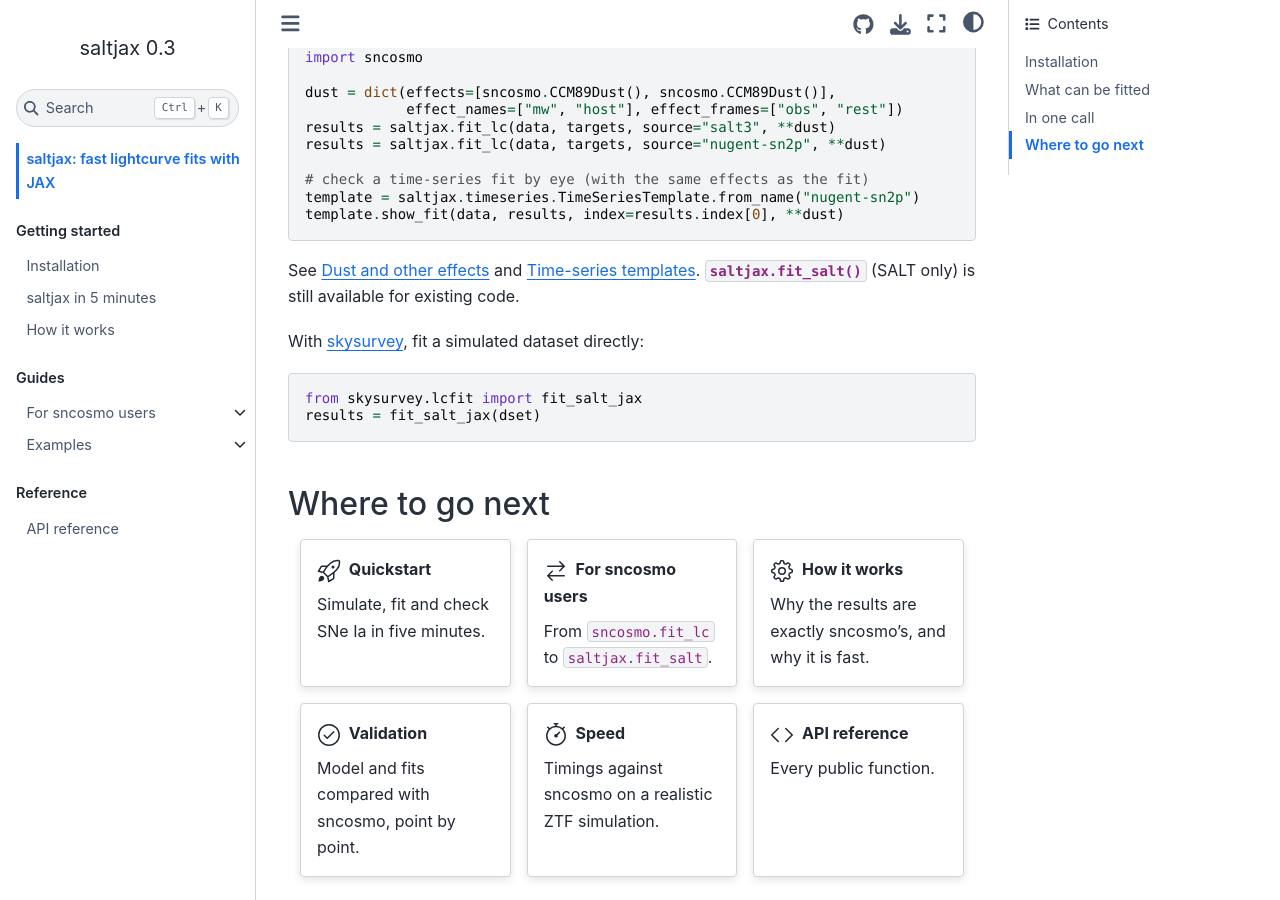
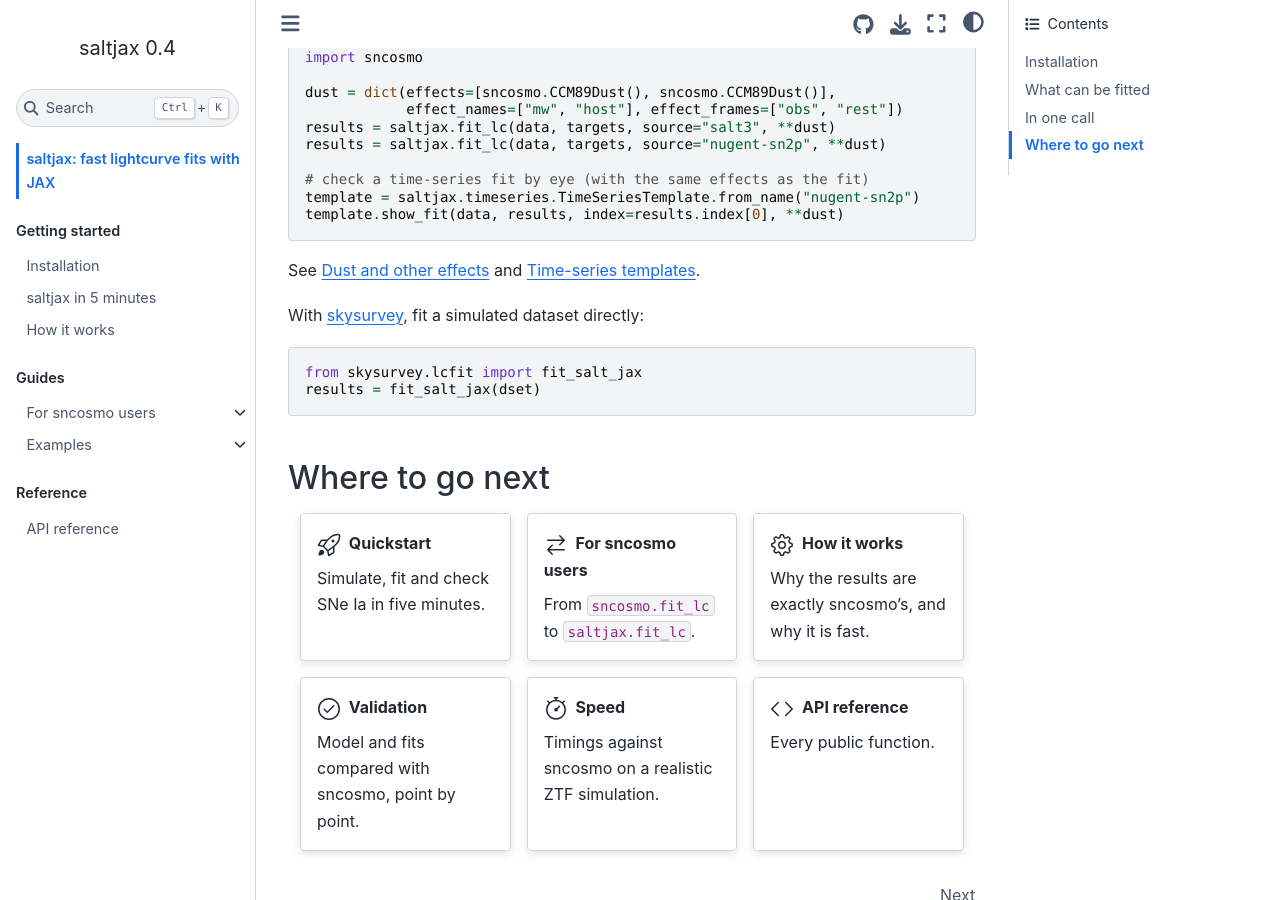
Before and after one commit to MickaelRigault/saltjax, a Sphinx documentation site: the page built from docs/index.rst, in a window 1280 px wide and 900 px high, scrolled down 1907 px. Built offline with Sphinx 7.4.7 and the Sphinx Book theme 1.1.4, drawn with Linux system fonts in a browser that asks for light colours.

Commit message:
Remove fit_salt from the top level: fit_lc is the only entry point (v0.4.0)
- saltjax.fit_lc is the single top-level function; the SALT fitter stays
  available as saltjax.fit.fit_salt (what fit_lc calls for SALT sources).
- Docstrings, README, docs pages and notebooks (dust, speed, validation,
  quickstart, from_sncosmo) use saltjax.fit_lc. Notebook calls only pass
  fit_salt options, so fit_lc runs the same fitter: stored outputs are
  unchanged (labels of printed timings renamed accordingly).
- Tests: test_fit.py tests saltjax.fit.fit_salt; others use fit_lc.
- Version 0.4.0 (breaking: saltjax.fit_salt -> saltjax.fit_lc).

Co-Authored-By: Claude Opus 5.5 <noreply@anthropic.com>

```diff
--- a/docs/index.rst
+++ b/docs/index.rst
@@ -102,8 +102,7 @@ The same effects whatever the source, e.g. Milky Way and host dust with per-targ
    template = saltjax.timeseries.TimeSeriesTemplate.from_name("nugent-sn2p")
    template.show_fit(data, results, index=results.index[0], **dust)
 
-See :doc:`examples/dust` and :doc:`examples/timeseries`. :func:`saltjax.fit_salt` (SALT only)
-is still available for existing code.
+See :doc:`examples/dust` and :doc:`examples/timeseries`.
 
 With `skysurvey <https://skysurvey.readthedocs.io>`_, fit a simulated dataset directly:
 
@@ -128,7 +127,7 @@ Where to go next
       :link: sncosmo_users/index
       :link-type: doc
 
-      From ``sncosmo.fit_lc`` to ``saltjax.fit_salt``.
+      From ``sncosmo.fit_lc`` to ``saltjax.fit_lc``.
 
    .. grid-item-card:: :octicon:`gear;1.5em;sd-mr-1` How it works
       :link: how_it_works
--- a/docs/sncosmo_users/index.rst
+++ b/docs/sncosmo_users/index.rst
@@ -30,7 +30,7 @@ model. saltjax fits *all* lightcurves in one call, from two :class:`pandas.DataF
    targets = pandas.DataFrame([{"z": lc.meta["z"], "mwebv": lc.meta.get("mwebv", 0)}
                                for lc in lcs])
 
-   results = saltjax.fit_salt(data, targets, phase_range=None)
+   results = saltjax.fit_lc(data, targets, phase_range=None)
 
 The notebook below shows the full conversion, and compares saltjax with
 ``sncosmo.fit_lc`` on the same lightcurves.
@@ -43,7 +43,7 @@ Translation table
    :widths: 35 65
 
    * - ``sncosmo.fit_lc``
-     - ``saltjax.fit_salt``
+     - ``saltjax.fit_lc``
    * - ``data`` (one Table)
      - ``data`` (all lightcurves) and ``targets`` (z, mwebv, ...)
    * - ``model=sncosmo.Model("salt2")``
```
Also changed, not shown: README.md (+0 -1 lines), docs/api/index.rst (+5 -6 lines), src/saltjax/__init__.py (+4 -6 lines), docs/examples/dust.ipynb, docs/examples/speed.ipynb, docs/examples/validation.ipynb, docs/quickstart.ipynb, docs/sncosmo_users/from_sncosmo.ipynb, 6 other files.
